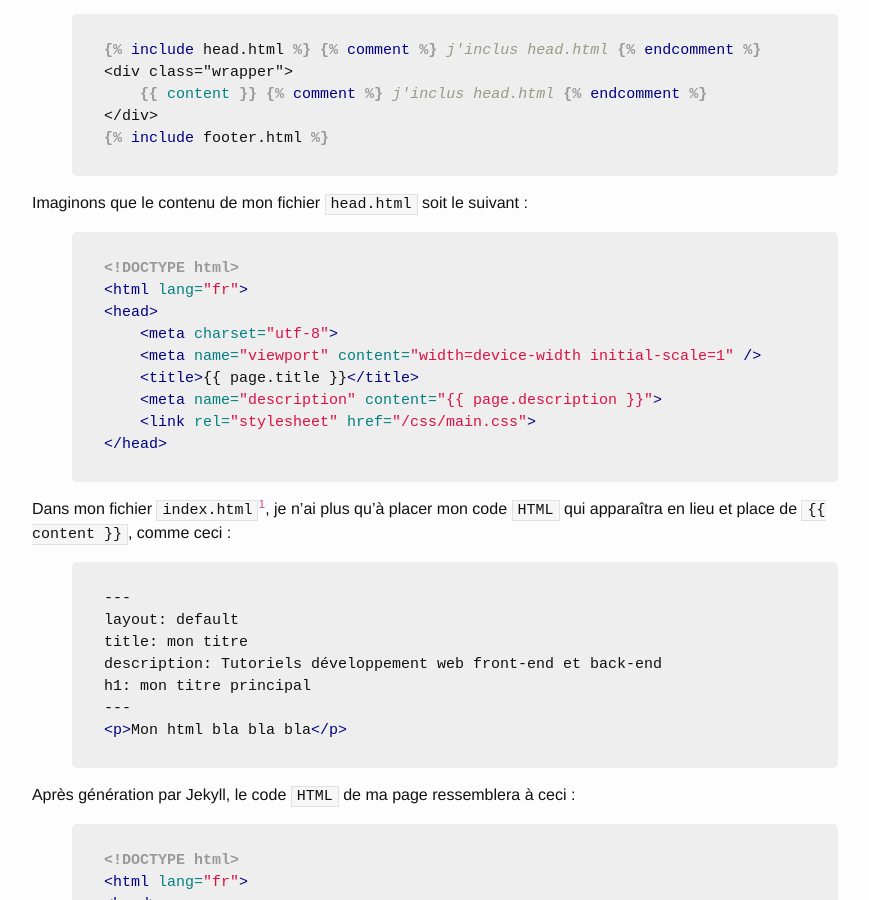
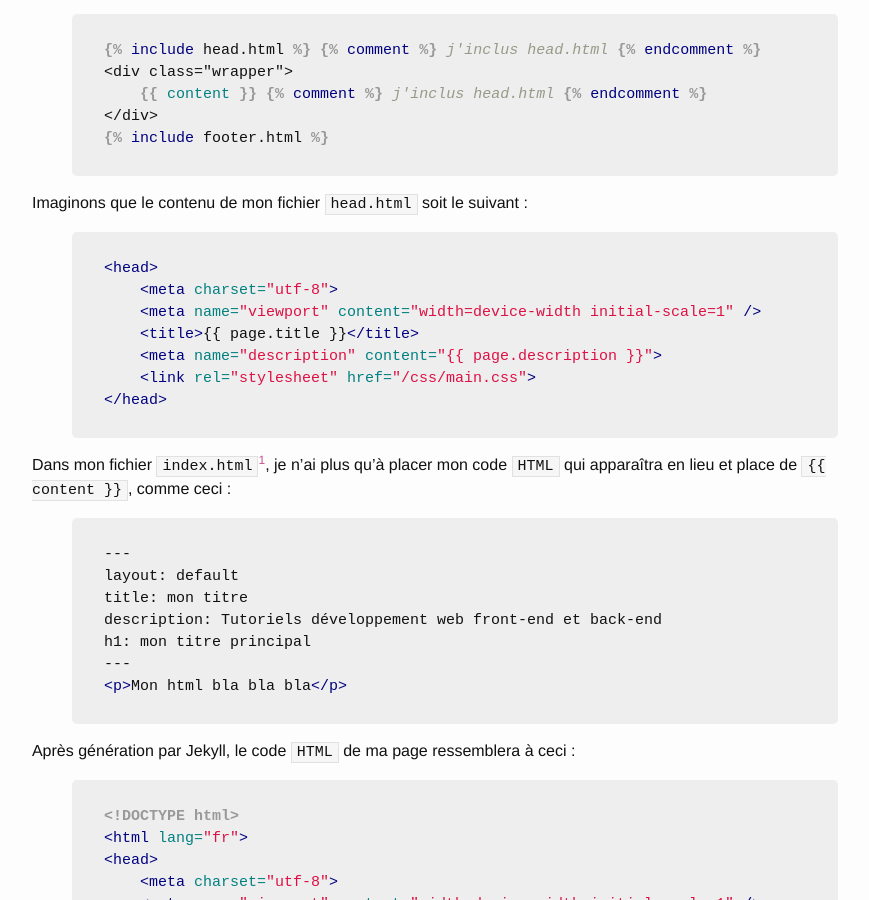
Before and after one commit to nicodev3/nicodev3.github.io, a Jekyll site: the page built from _posts/2014-10-30-site-web-jekyll.markdown, in a window 1280 px wide and 900 px high, scrolled down 2909 px. Shown: the whole window, without its empty margins (249-1118 px from the left). Built offline with Jekyll 4.4.1, drawn with Linux system fonts in a browser that asks for light colours; comment, search, counter and statistics services are not loaded.

Commit message:
updated post

```diff
--- a/_posts/2014-10-30-site-web-jekyll.markdown
+++ b/_posts/2014-10-30-site-web-jekyll.markdown
@@ -132,8 +132,6 @@ Par exemple, dans mon fichier `default.html` du dossier `_layouts`, je déclare&
 Imaginons que le contenu de mon fichier `head.html` soit le suivant :
 
 {% highlight html %}
-<!DOCTYPE html>
-<html lang="fr">
 <head>
     <meta charset="utf-8">
     <meta name="viewport" content="width=device-width initial-scale=1" />
```
